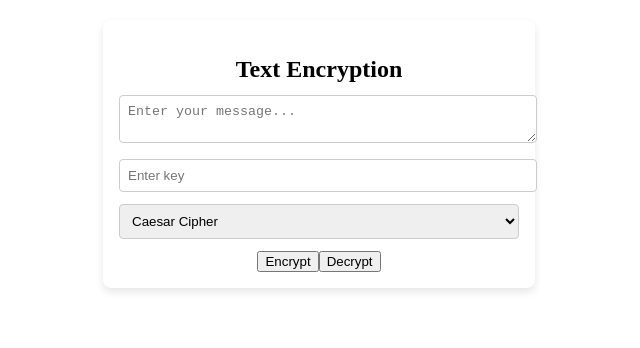
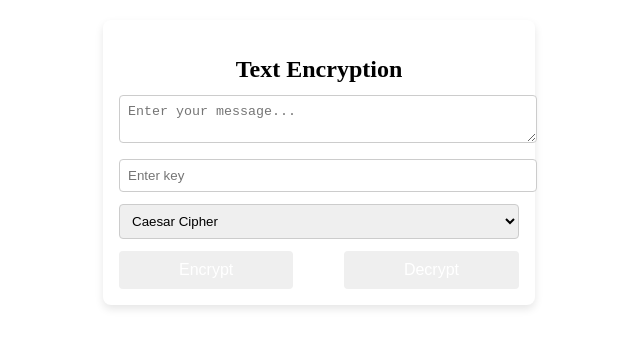
Before and after one commit to AndrewAscone/DeCypher, a React (Vite) app in the folder src/main/java/com/scone/DeCypher/frontend/: page / in a window 1280 px wide. Shown: the top 348 px of the page, without its empty margins (321-961 px from the left). Built offline with nearby package versions, Linux system fonts and the light colour scheme.

Commit message:
More styling

```diff
--- a/src/main/java/com/scone/DeCypher/frontend/src/DeCypherStyling.css
+++ b/src/main/java/com/scone/DeCypher/frontend/src/DeCypherStyling.css
@@ -22,3 +22,18 @@
     border: 1px solid #ccc;
     border-radius: 4px;
 }
+
+.button-container {
+    display: flex;
+    justify-content: space-between;
+}
+
+.encrypt-btn,
+.decrypt-btn {
+    padding: 10px 60px;
+    border: none;
+    color: white;
+    cursor: pointer;
+    border-radius: 4px;
+    font-size: 1rem;
+}
```
